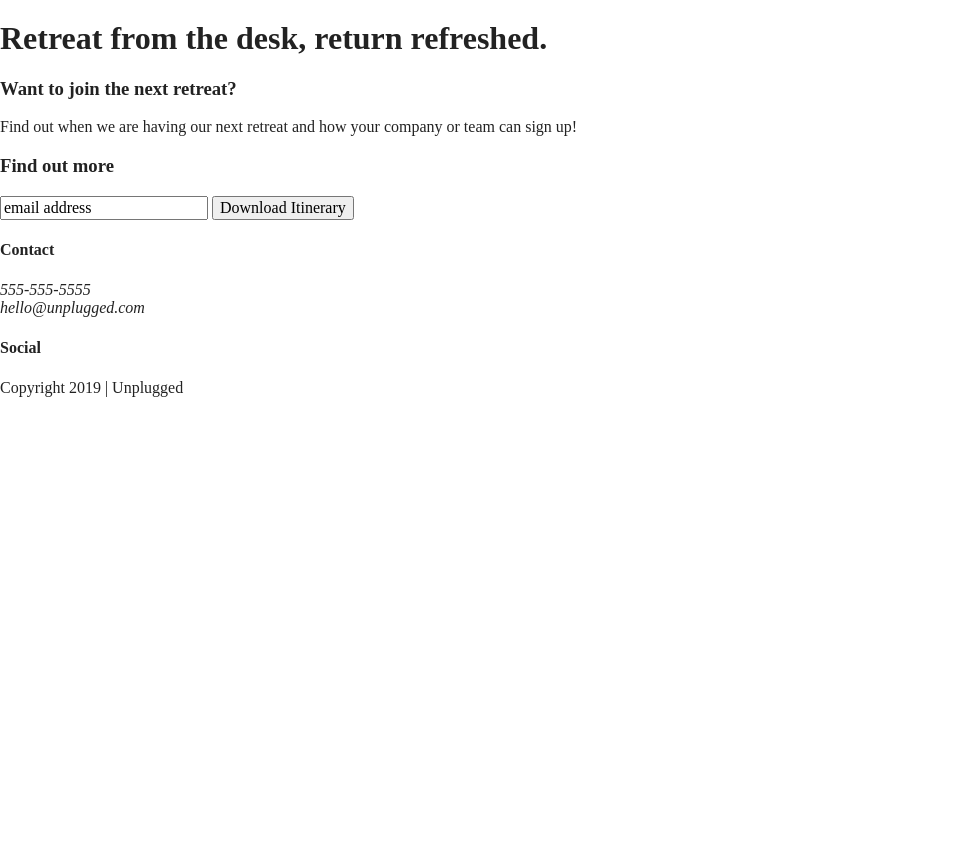
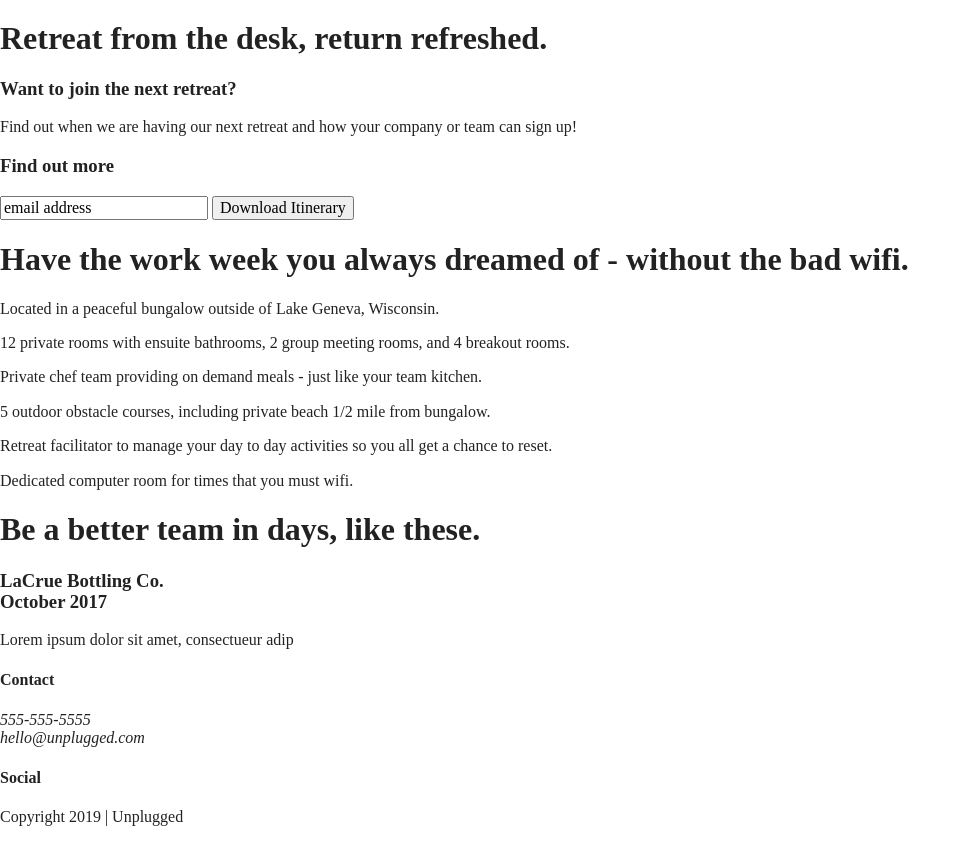
Before and after one commit to carolyn-w/unplugged-retreat, a website built with Parcel: page index.html in a window 1280 px wide. Shown: the part 74-917 px from the top of the page, without its empty margins (0-971 px from the left). Before the commit the page ends 800 px from the top, so only its background shows below. Built offline with nearby package versions, Linux system fonts and the light colour scheme.

Commit message:
Added remaining tags and content for homepage

```diff
--- a/index.html
+++ b/index.html
@@ -62,6 +62,56 @@
  </div>
   </aside>
 
+  <section class="features">
+      <div class="content-wrapper">
+        <h1>Have the work week you always dreamed of - without the bad wifi.</h1>
+        <div class=feature-items>
+        <article>
+          <p class="fontawesome-icon"></p>
+          <p class="features-item-description">Located in a peaceful bungalow outside of Lake Geneva, Wisconsin.</p>
+        </article>
+
+        <article>
+          <p class="fontawesome-icon"></p>
+          <p class="features-item-description">12 private rooms with ensuite bathrooms, 2 group meeting rooms, and 4 breakout rooms.</p>
+        </article>
+
+        <article>
+          <p class="fontawesome-icon"></p>
+          <p class="features-item-description">Private chef team providing on demand meals - just like your team kitchen.</p>
+        </article>
+
+         <article>
+          <p class="fontawesome-icon"></p>
+          <p class="features-item-description">5 outdoor obstacle courses, including private beach 1/2 mile from bungalow.</p>
+        </article>
+
+         <article>
+          <p class="fontawesome-icon"></p>
+          <p class="features-item-description">Retreat facilitator to manage your day to day activities so you all get a chance to reset.</p>
+        </article>
+
+         <article>
+          <p class="fontawesome-icon"></p>
+          <p class="features-item-description">Dedicated computer room for times that you must wifi.</p>
+        </article>
+      </div>
+    </div>
+  </section>
+
+  <section class="reviews">
+    <div class="content-wrapper">
+      <h1>Be a better team in days, like these.</h1>
+      <div class="company-review">
+        <article>
+          <p class="company-photo"></p>
+          <h3>LaCrue Bottling Co.<br>
+          October 2017</h3>
+          <p class="review-text"> Lorem ipsum dolor sit amet, consectueur adip</p>
+        </article>
+    </div>
+  </section>
+
 </main>
 
 <footer>
```
